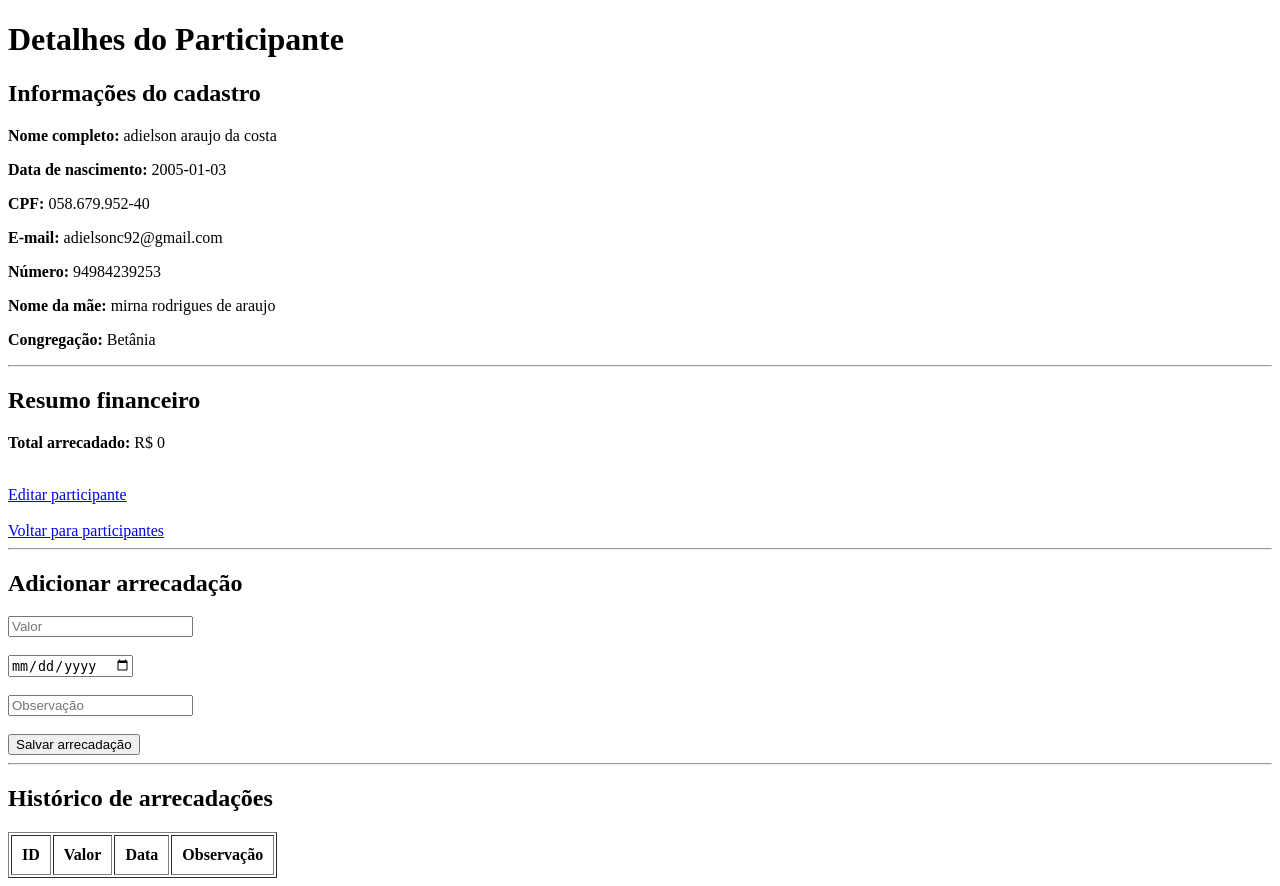
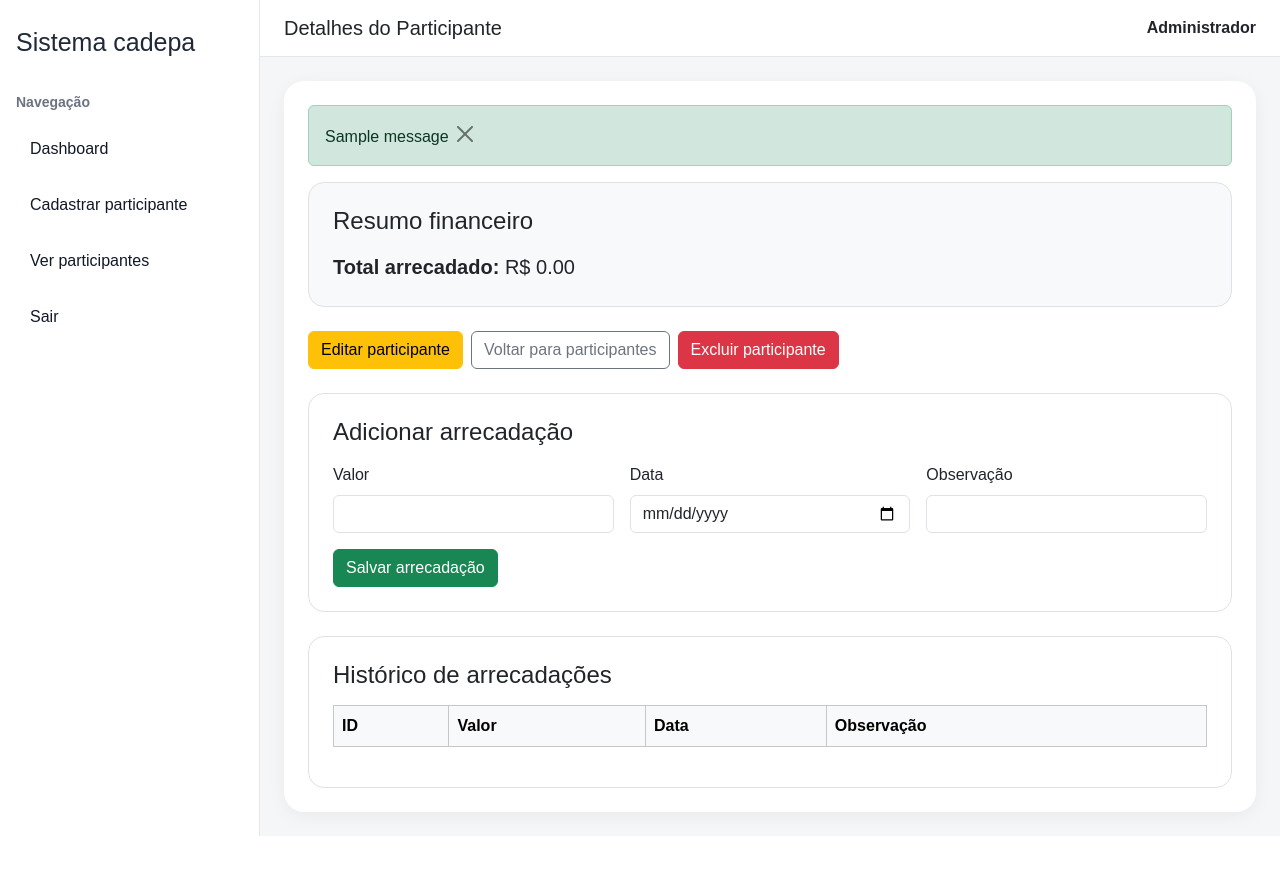
Before and after one commit to adielson2005/sistema-congresso, a Flask app: page /participantes/4 in a window 1280 px wide. After the commit the page ends 836 px from the top, so only its background shows below. Run offline with Flask 3, Linux system fonts and the light colour scheme; a user stored in the database is signed in; data comes from the database, SQL or seed files in the repository; both versions use the stored data as it was after the commit; tables that the repository leaves empty hold one stand-in row (values such as "Sample post"); one stand-in notice (Sample message) is shown; lists and menus that the app fills with data are empty.

Commit message:
sistema-congresso

```diff
--- a/app.py
+++ b/app.py
@@ -1,4 +1,4 @@
-from flask import Flask, render_template, request, redirect, session
+from flask import Flask, render_template, request, redirect, session, flash
 import sqlite3
 import bcrypt
 from flask import jsonify
@@ -83,14 +83,25 @@ def participantes():
     if "user_id" not in session:
         return redirect("/login")
 
+    busca = request.args.get("busca", "").strip()
+
     conn = get_db()
-    participantes = conn.execute("""
-        SELECT * FROM participantes
-        ORDER BY id DESC
-    """).fetchall()
+
+    if busca:
+        participantes = conn.execute("""
+            SELECT * FROM participantes
+            WHERE nome_completo LIKE ?
+            ORDER BY id DESC
+        """, (f"%{busca}%",)).fetchall()
+    else:
+        participantes = conn.execute("""
+            SELECT * FROM participantes
+            ORDER BY id DESC
+        """).fetchall()
+
     conn.close()
 
-    return render_template("participantes.html", participantes=participantes)
+    return render_template("participantes.html", participantes=participantes, busca=busca)
 
 @app.route("/participantes/cadastrar", methods=["GET", "POST"])
 def cadastrar_participante():
@@ -110,8 +121,7 @@ def cadastrar_participante():
 
         try:
             conn.execute("""
-                INSERT INTO participantes
-                (nome_completo, data_nascimento, cpf, email, numero, nome_mae, congregacao)
+                INSERT INTO participantes (nome_completo, data_nascimento, cpf, email, numero, nome_mae, congregacao)
                 VALUES (?, ?, ?, ?, ?, ?, ?)
             """, (
                 nome_completo,
@@ -123,9 +133,11 @@ def cadastrar_participante():
                 congregacao
             ))
             conn.commit()
+            flash("Participante cadastrado com sucesso!", "sucess")
         except sqlite3.IntegrityError:
             conn.close()
-            return "CPF já cadastrado"
+            flash("CPF já cadastrado. Verifique os dados.", "danger")
+            return redirect ("/participantes/cadastrar")
 
         conn.close()
         return redirect("/participantes")
@@ -134,7 +146,6 @@ def cadastrar_participante():
         SELECT * FROM macros
         ORDER BY nome
     """).fetchall()
-
     conn.close()
 
     return render_template("cadastrar_participante.html", macros=macros)
--- a/templates/base.html
+++ b/templates/base.html
@@ -25,9 +25,9 @@
         }
 
         .logo {
-            font-size: 24px;
-            font-weight: bold;
-            margin-bottom: 32px;
+            font-size: 25px;
+            font-weight: arial black;
+            margin-bottom: 30px;
             color: #1f2937;
         }
 
@@ -46,6 +46,7 @@
             border-radius: 12px;
             margin-bottom: 8px;
             transition: 0.2s;
+            font-weight: 500;
         }
 
         .menu a:hover,
@@ -89,14 +90,14 @@
 <body>
     <div class="layout">
         <aside class="sidebar">
-            <div class="logo">CongressoSys</div>
+            <div class="logo">Sistema cadepa</div>
 
             <div class="menu-title">Navegação</div>
 
             <nav class="menu">
-                <a href="/dashboard">Dashboard</a>
-                <a href="/participantes/cadastrar">Cadastrar participante</a>
-                <a href="/participantes">Ver participantes</a>
+                <a href="/dashboard" class="{% if request.path == '/dashboard' %}active{% endif %}">Dashboard</a>
+                <a href="/participantes/cadastrar" class="{% if request.path == '/participantes/cadastrar' %}active{% endif %}">Cadastrar participante</a>
+                <a href="/participantes" class="{% if request.path == '/participantes' %}active{% endif %}">Ver participantes</a>
                 <a href="/logout">Sair</a>
             </nav>
         </aside>
@@ -113,10 +114,24 @@
 
             <div class="content">
                 <div class="content-card">
-                    {% block content %}{% endblock %}
+                    {% with messages = get_flashed_messages(with_categories=true) %}
+                        {% if messages %}
+                            <div class="mb-3">
+                                {% for category, message in messages %}
+                                    <div class="alert alert-{{ category }} alert-dimissible fade show" role="alert">
+                                        {{ message }}
+                                        <button type="button" class="btn-close" data-bs-dimiss="alert"></button>
+                                    </div>
+                                    {% endfor %}
+                                </div>
+                                {% endif %}
+                    {% endwith %}
+
+                    {% block page_content %}{% endblock %}
                 </div>
             </div>
         </main>
     </div>
+    <script src="https://cdn.jsdelivr.net/npm/bootstrap@5.3.3/dist/js/bootstrap.bundle.min.js"></script>
 </body>
 </html>
--- a/templates/detalhe_participante.html
+++ b/templates/detalhe_participante.html
@@ -1,56 +1,71 @@
-<!DOCTYPE html>
-<html>
-<head>
-    <title>Detalhes do Participante</title>
-</head>
-<body>
-    <h1>Detalhes do Participante</h1>
+{% extends "base.html" %}
 
-    <h2>Informações do cadastro</h2>
+{% block title %}Detalhes do Participante{% endblock %}
+{% block page_title %}Detalhes do Participante{% endblock %}
 
-    <p><strong>Nome completo:</strong> {{ participante.nome_completo }}</p>
-    <p><strong>Data de nascimento:</strong> {{ participante.data_nascimento }}</p>
-    <p><strong>CPF:</strong> {{ participante.cpf }}</p>
-    <p><strong>E-mail:</strong> {{ participante.email }}</p>
-    <p><strong>Número:</strong> {{ participante.numero }}</p>
-    <p><strong>Nome da mãe:</strong> {{ participante.nome_mae }}</p>
-    <p><strong>Congregação:</strong> {{ participante.congregacao }}</p>
+{% block page_content %}
+<div class="col-12">
+    <div class="border rounded-4 p-4 bg-light">
+        <h4 class="mb-3">Resumo financeiro</h4>
+        <p class="fs-5 mb-0"><strong>Total arrecadado:</strong> R$ {{ "%.2f"|format(total) }}</p>
+    </div>
+</div>
 
-    <hr>
+<div class="col-12 mt-4">
+    <div class="d-flex flex-wrap gap-2">
+        <a href="/participantes/{{ participante.id }}/editar" class="btn btn-warning">Editar participante</a>
+        <a href="/participantes" class="btn btn-outline-secondary">Voltar para participantes</a>
 
-    <h2>Resumo financeiro</h2>
-    <p><strong>Total arrecadado:</strong> R$ {{ total }}</p>
+        <form method="POST" action="/participantes/{{ participante.id }}/excluir" onsubmit="return confirm('Tem certeza que deseja excluir este participante?');">
+            <button type="submit" class="btn btn-danger">Excluir participante</button>
+        </form>
+    </div>
+</div>
 
-    <br>
-
-    <a href="/participantes/{{ participante.id }}/editar">Editar participante</a>
-    <br><br>
-    <a href="/participantes">Voltar para participantes</a>
-
-    <hr>
-
-    <h2>Adicionar arrecadação</h2>
+<div class="col-12 mt-4">
+    <div class="border rounded-4 p-4">
+        <h4 class="mb-3">Adicionar arrecadação</h4>
 
         <form method="POST" action="/participantes/{{ participante.id }}/arrecadar">
-        <input type="number" step="0.01" name="valor" placeholder="Valor" required><br><br>
-        <input type="date" name="data_lancamento" required><br><br>
-        <input type="text" name="observacao" placeholder="Observação"><br><br>
+            <div class="row g-3">
+                <div class="col-md-4">
+                    <label class="form-label">Valor</label>
+                    <input type="number" step="0.01" name="valor" class="form-control" required>
+                </div>
 
-        <button type="submit">Salvar arrecadação</button>
+                <div class="col-md-4">
+                    <label class="form-label">Data</label>
+                    <input type="date" name="data_lancamento" class="form-control" required>
+                </div>
+
+                <div class="col-md-4">
+                    <label class="form-label">Observação</label>
+                    <input type="text" name="observacao" class="form-control">
+                </div>
+            </div>
+
+            <div class="mt-3">
+                <button type="submit" class="btn btn-success">Salvar arrecadação</button>
+            </div>
         </form>
+    </div>
+</div>
 
-    <hr>
+<div class="col-12 mt-4">
+    <div class="border rounded-4 p-4">
+        <h4 class="mb-3">Histórico de arrecadações</h4>
 
-    <h2>Histórico de arrecadações</h2>
-
-    <table border="1" cellpadding="10">
+        <div class="table-responsive">
+            <table class="table table-bordered table-hover align-middle">
+                <thead class="table-light">
                     <tr>
                         <th>ID</th>
                         <th>Valor</th>
                         <th>Data</th>
                         <th>Observação</th>
                     </tr>
-
+                </thead>
+                <tbody>
                     {% for a in arrecadacoes %}
                     <tr>
                         <td>{{ a.id }}</td>
@@ -59,6 +74,9 @@
                         <td>{{ a.observacao }}</td>
                     </tr>
                     {% endfor %}
+                </tbody>
             </table>
-</body>
-</html>
+        </div>
+    </div>
+</div>
+{% endblock %}
```
Also changed, not shown: templates/base_login.html (added, +37 -0 lines), templates/cadastrar_participante.html (+51 -25 lines), templates/dashboard.html (+23 -24 lines), templates/login.html (+19 -12 lines), templates/participantes.html (+36 -18 lines), database/banco.db. Lines whose indentation alone changed are shown as unchanged.
